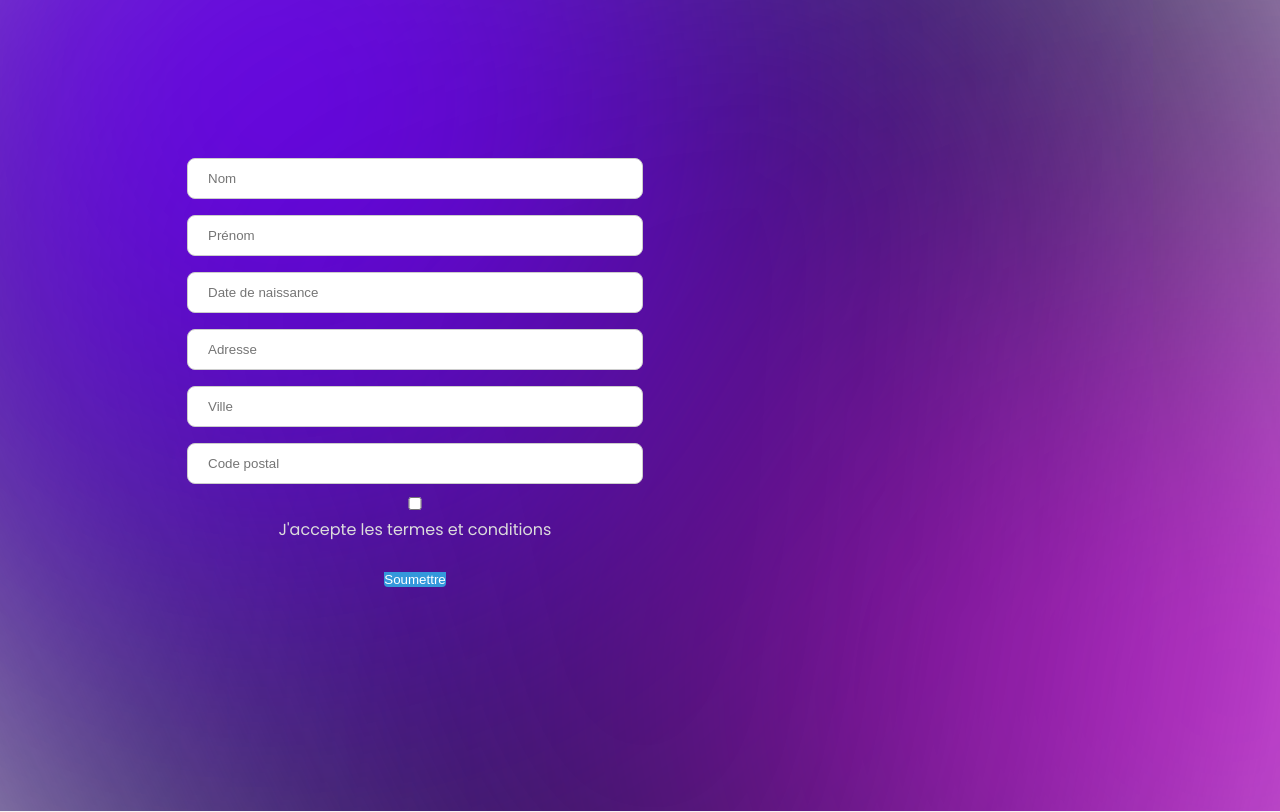
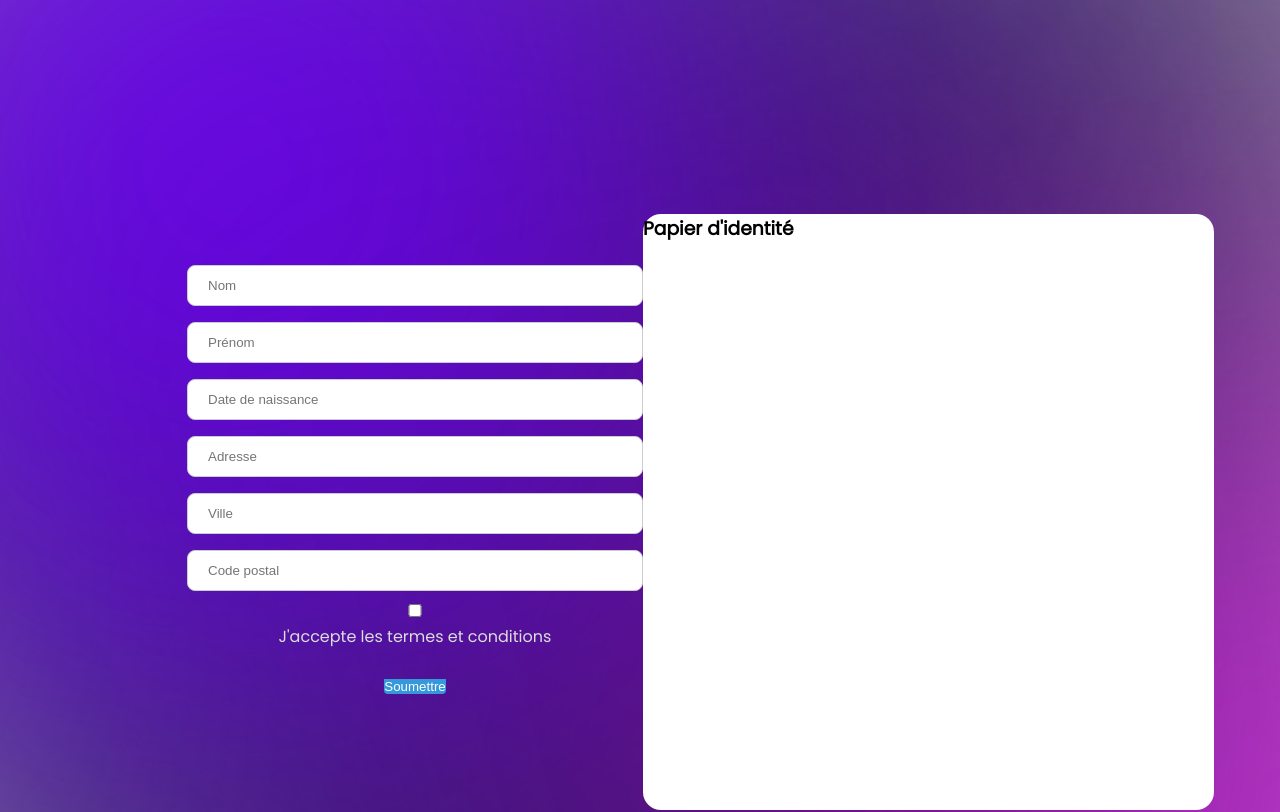
Before and after one commit to NightON-Project/NightON-React, a React (Create React App) app: page /paymentpage in a window 1280 px wide. Shown: the top 812 px of the page. Built offline with nearby package versions, Linux system fonts and the light colour scheme.

Commit message:
vrea
vcrea

```diff
--- a/src/pages/paymentpage/index.js
+++ b/src/pages/paymentpage/index.js
@@ -1,5 +1,5 @@
 import React, { useState } from 'react';
-import './index.css';
+import './payment.css';
 import fiest from '../../assets/img/fiest.svg';
 
 function Index() {
@@ -72,7 +72,15 @@ function Index() {
                 <button type="submit">Soumettre</button>
             </form>
             </div>
-            <div className='payment-container'></div>
+            <div className='square-container'>
+                <div className="white-square">
+                    <div className='Id'>
+                        <h3 className='identity'>
+                            Papier d'identité
+                        </h3>
+                    </div>
+                </div>
+            </div>
         </div>
     );
 }
```
Also changed, not shown: src/pages/paymentpage/payment.css (renamed from src/pages/paymentpage/index.css).
